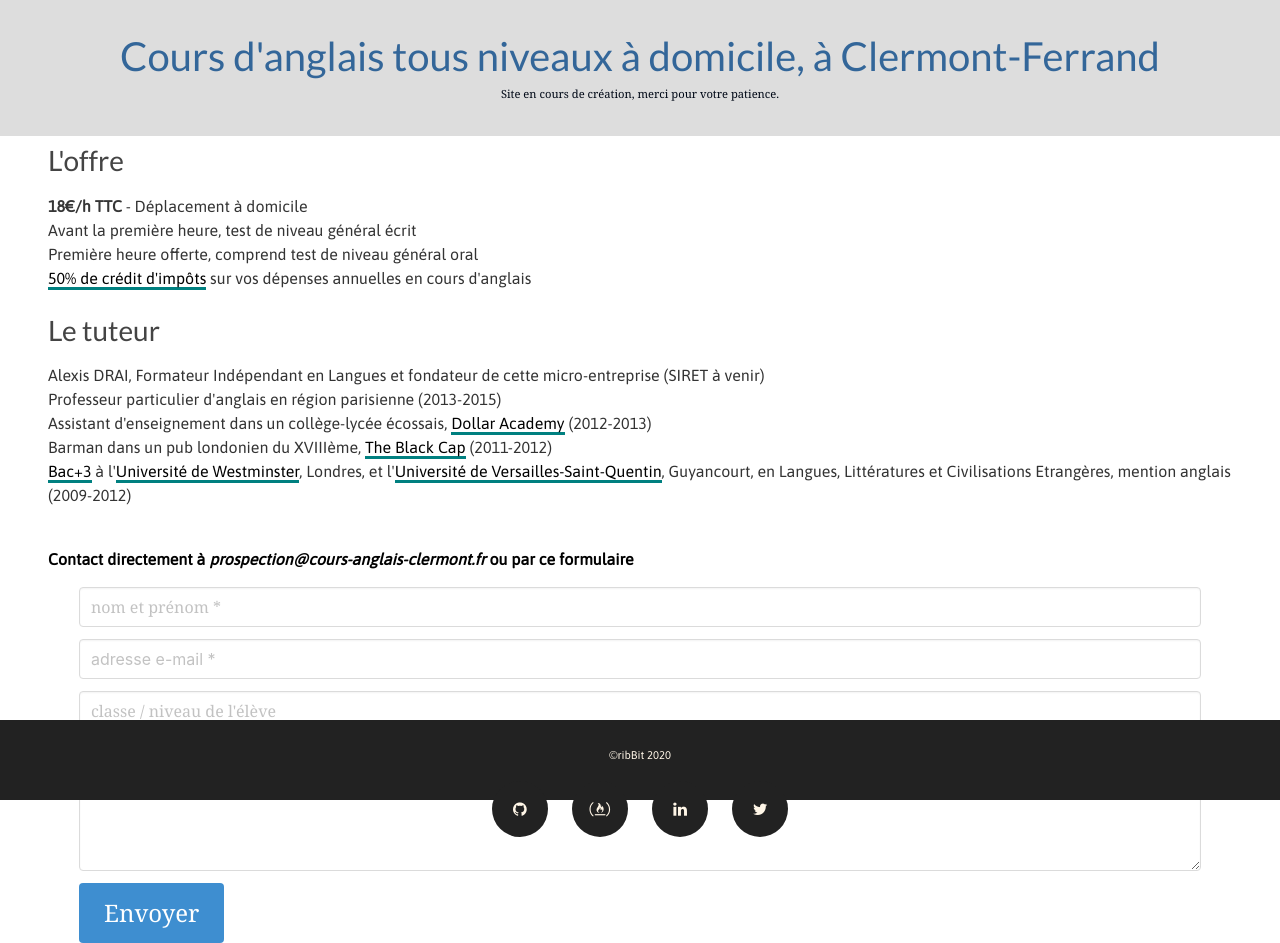
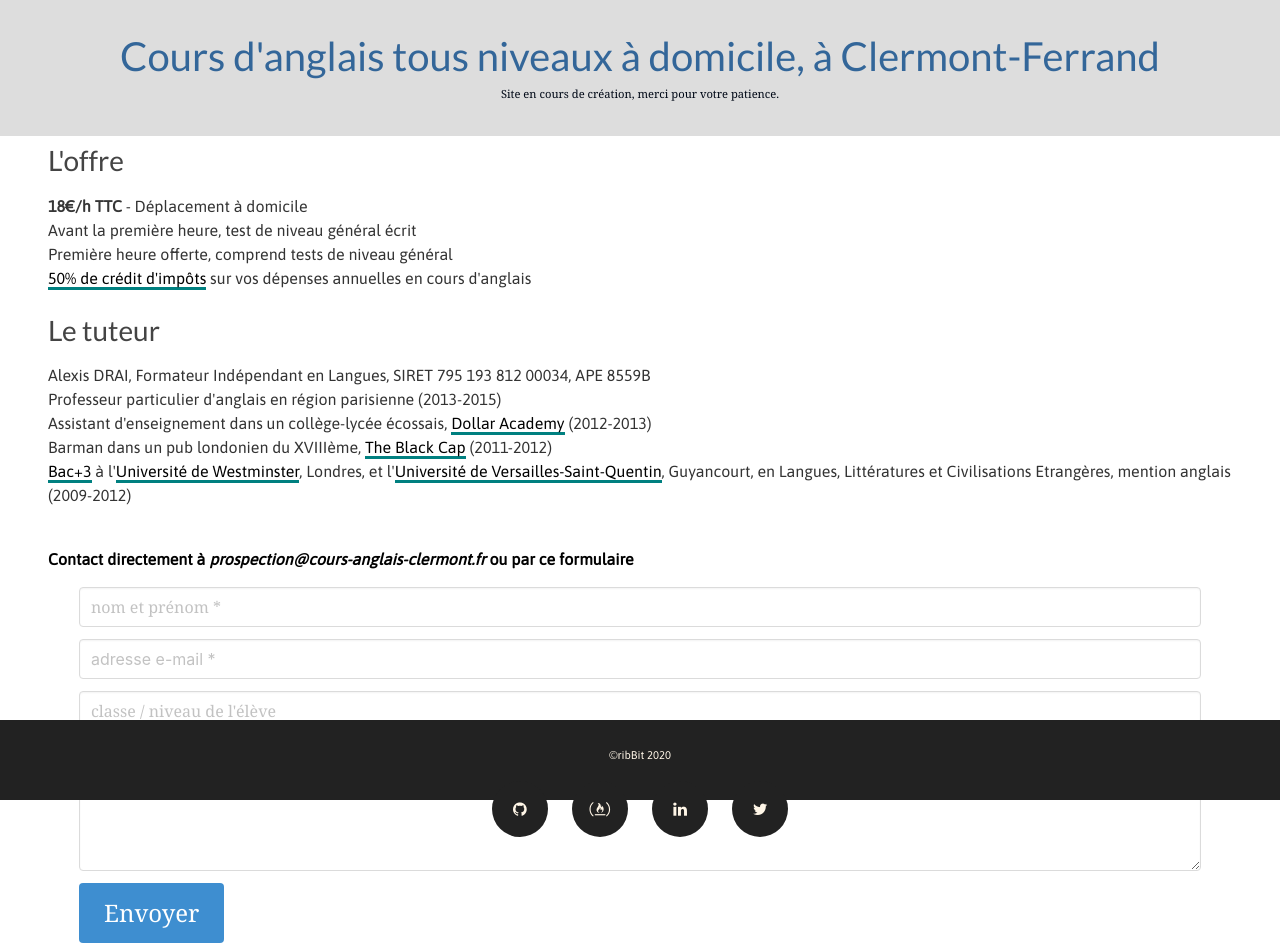
Before and after one commit to draialexis/cacf, an Angular app: page / in a window 1280 px wide. Built offline with nearby package versions, Linux system fonts and the light colour scheme.

Commit message:
updated SIRET

```diff
--- a/src/app/app.component.html
+++ b/src/app/app.component.html
@@ -8,7 +8,7 @@
     <ul>
       <li><strong>18€/h TTC</strong> - Déplacement à domicile</li>
       <li>Avant la première heure, test de niveau général écrit</li>
-      <li>Première heure offerte, comprend test de niveau général oral</li>
+      <li>Première heure offerte, comprend tests de niveau général</li>
       <li><a class="link" target="_blank"
              href="https://www.impots.gouv.fr/portail/particulier/emploi-domicile#:~:text=Le%20plafond%20de%20d%C3%A9penses%20retenues,domicile%20(case%207DQ%20de%20la">
         50% de crédit d'impôts</a> sur vos dépenses annuelles en cours d'anglais
@@ -18,7 +18,7 @@
   <section>
     <h2>Le tuteur</h2>
     <ul>
-      <li>Alexis DRAI, Formateur Indépendant en Langues et fondateur de cette micro-entreprise (SIRET à venir)</li>
+      <li>Alexis DRAI, Formateur Indépendant en Langues, SIRET 795 193 812 00034, APE 8559B</li>
       <li>Professeur particulier d'anglais en région parisienne (2013-2015)</li>
       <li>Assistant d'enseignement dans un collège-lycée écossais, <a class="link" target="_blank"
                                                                       href="https://www.dollaracademy.org.uk/">Dollar
```
Also changed, not shown: src/test.ts (deleted, +0 -20 lines).
